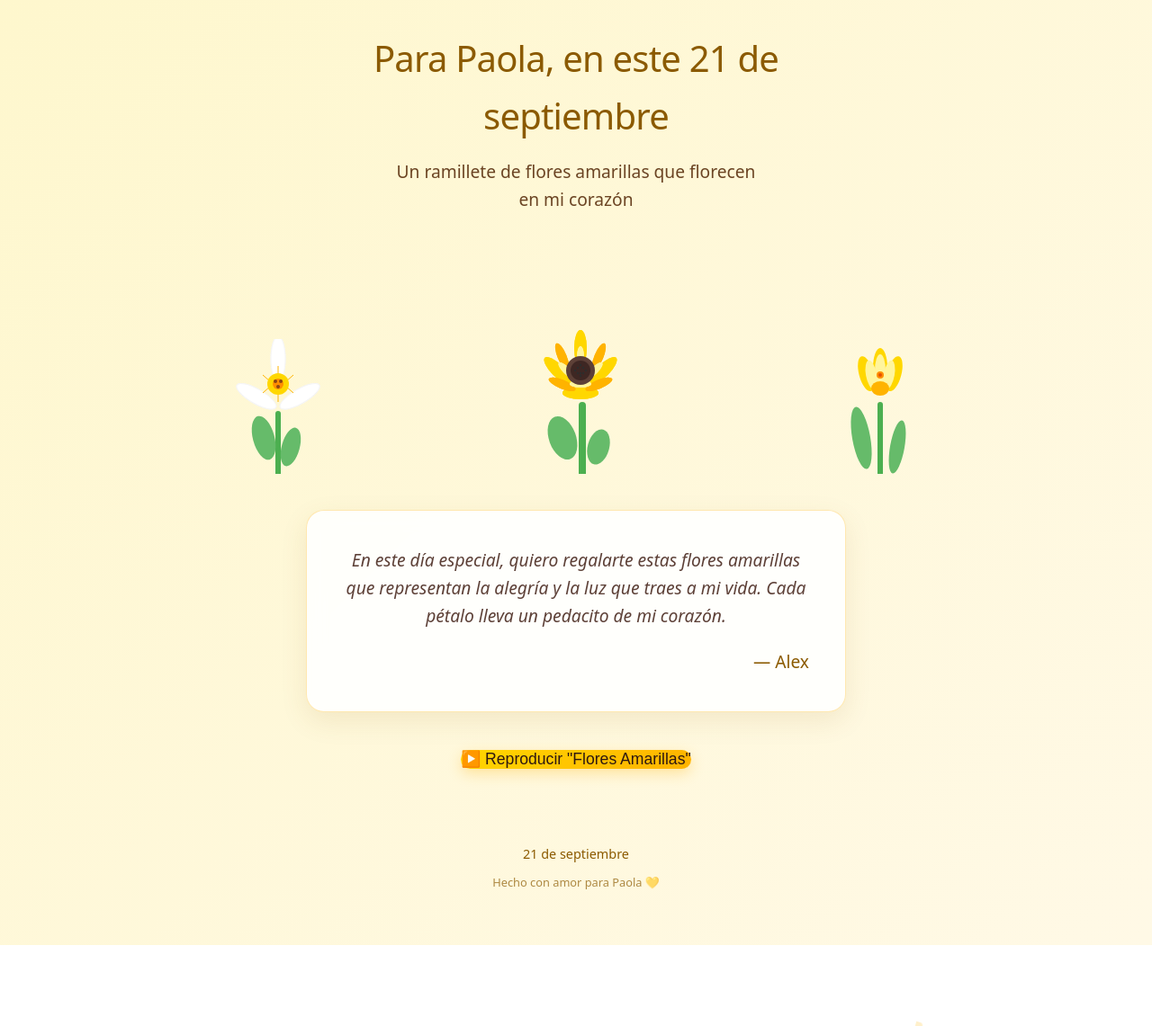
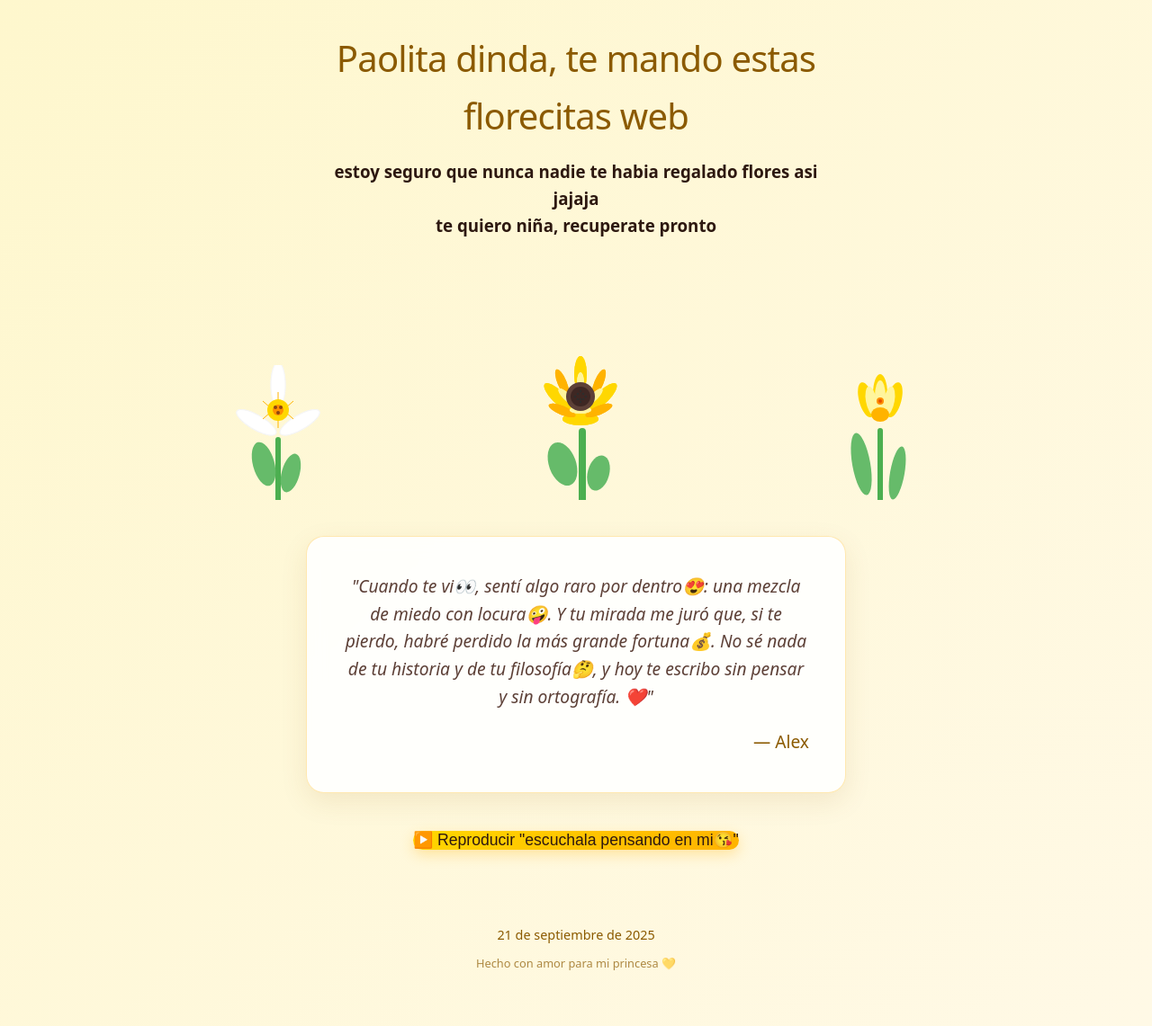
Before and after one commit to RalexDG/miPaola, a plain HTML site: page index.html in a window 1280 px wide. Shown: the part 37-1178 px from the top of the page at 90% size. Before the commit the page ends 1088 px from the top, so only its background shows below. Drawn offline with Linux system fonts and the light colour scheme.

Commit message:
Update index.html

```diff
--- a/index.html
+++ b/index.html
@@ -252,8 +252,8 @@
 <body>
     <div class="container">
         <header class="hero">
-            <h1>Para Paola, en este 21 de septiembre</h1>
-            <p>Un ramillete de flores amarillas que florecen en mi corazón</p>
+            <h1>Paolita dinda, te mando estas florecitas web</h1>
+            <h3>estoy seguro que nunca nadie te habia regalado flores asi jajaja <br>te quiero niña, recuperate pronto</h3>
         </header>
 
         <div class="flowers-container">
@@ -371,13 +371,13 @@
         </div>
 
         <div class="message-card">
-            <p>En este día especial, quiero regalarte estas flores amarillas que representan la alegría y la luz que traes a mi vida. Cada pétalo lleva un pedacito de mi corazón.</p>
+            <p>"Cuando te vi👀, sentí algo raro por dentro😍: una mezcla de miedo con locura🤪. Y tu mirada me juró que, si te pierdo, habré perdido la más grande fortuna💰. No sé nada de tu historia y de tu filosofía🤔, y hoy te escribo sin pensar y sin ortografía. ❤️"</p>
             <div class="signature">— Alex</div>
         </div>
 
         <div class="audio-player">
             <button class="play-button" id="playButton">
-                ▶️ Reproducir "Flores Amarillas"
+                ▶️ Reproducir "escuchala pensando en mi😘"
             </button>
         </div>
         <iframe id="yt-player"
@@ -388,8 +388,8 @@
     </iframe>
 
         <footer class="footer">
-            <div class="date">21 de septiembre</div>
-            <div class="credit">Hecho con amor para Paola 💛</div>
+            <div class="date">21 de septiembre de 2025</div>
+            <div class="credit">Hecho con amor para mi princesa 💛</div>
         </footer>
     </div>
 
```
